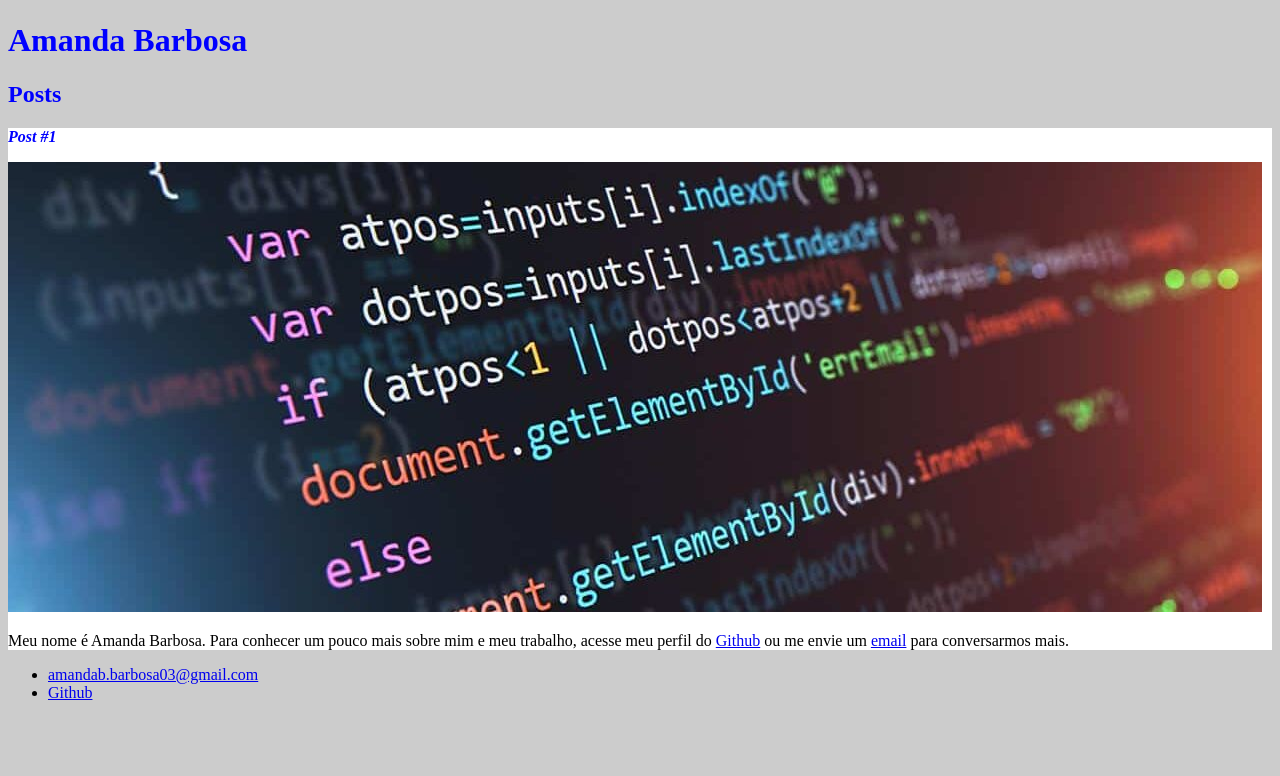
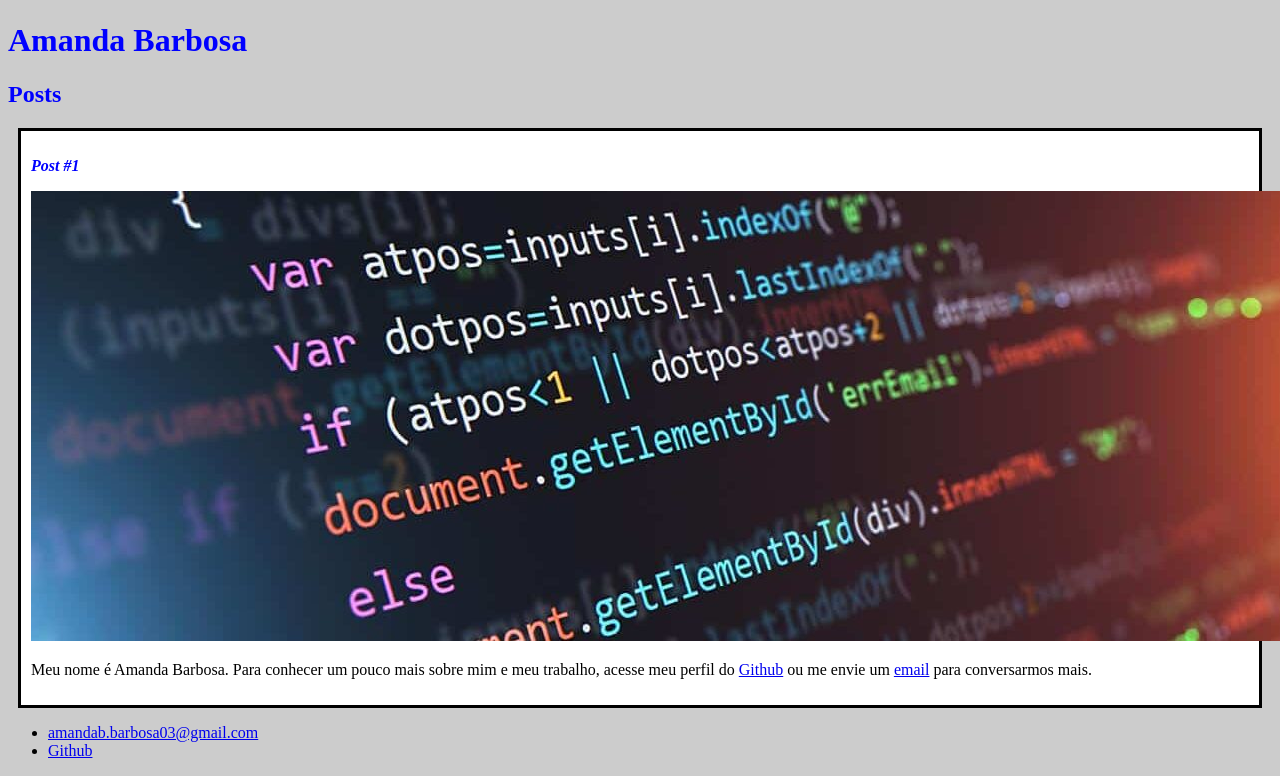
Before and after one commit to Amanda-Barbosa03/DIO---Bootcamp-TQI-Fullstack-Developer, a plain HTML site: page Aula - Introdução a criação de websites com HTML5 e CSS3/index.html in a window 1280 px wide. Shown: the part 411-1187 px from the top of the page. Before the commit the page ends 1129 px from the top, so only its background shows below. Drawn offline with Linux system fonts and the light colour scheme.

Commit message:
Edição do arquivo style.css com a inclusão de padding, border e margin na class post.

```diff
--- a/Aula - Introdução a criação de websites com HTML5 e CSS3/style.css
+++ b/Aula - Introdução a criação de websites com HTML5 e CSS3/style.css
@@ -6,6 +6,9 @@ body {
 
 .post {
     background-color: #FFF;
+    padding: 10px;
+    border: 3px solid #000;
+    margin: 10px;
 }
 
 /*Formtação dos titúlos da página*/
```
